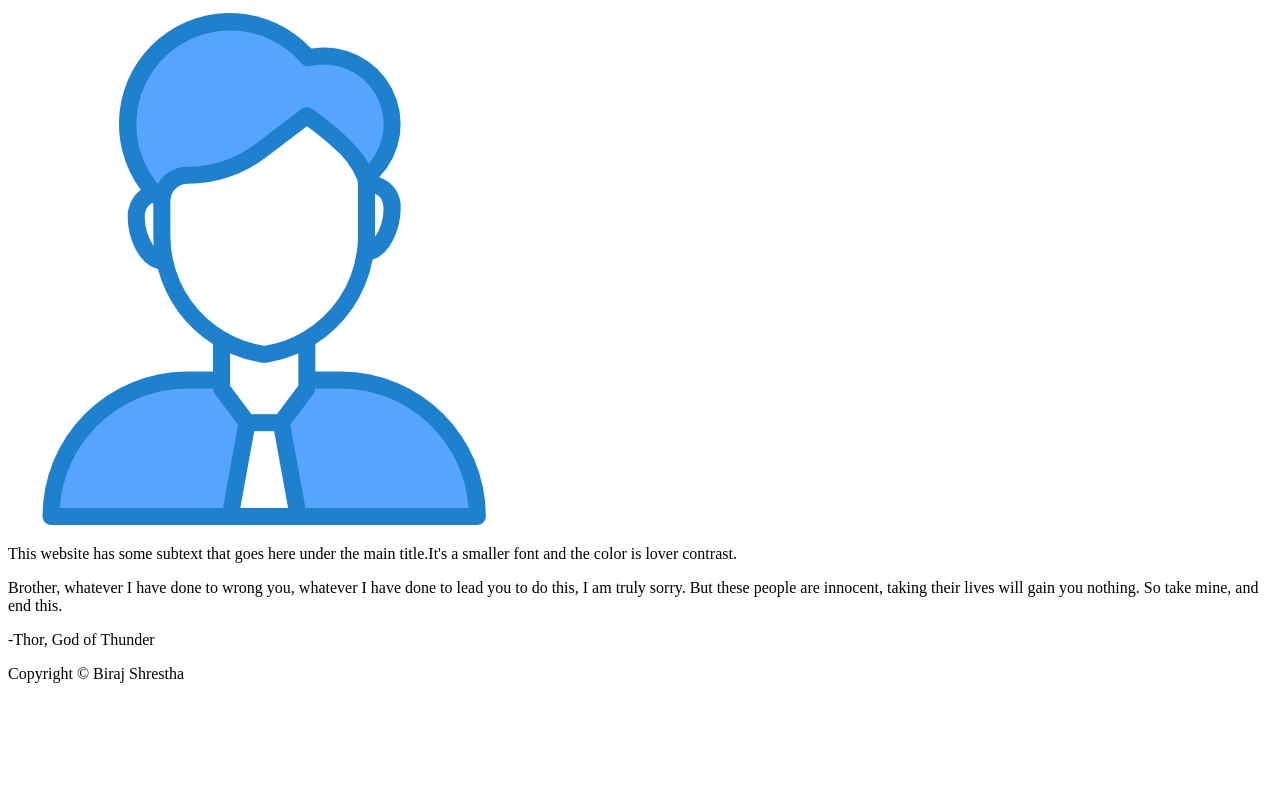
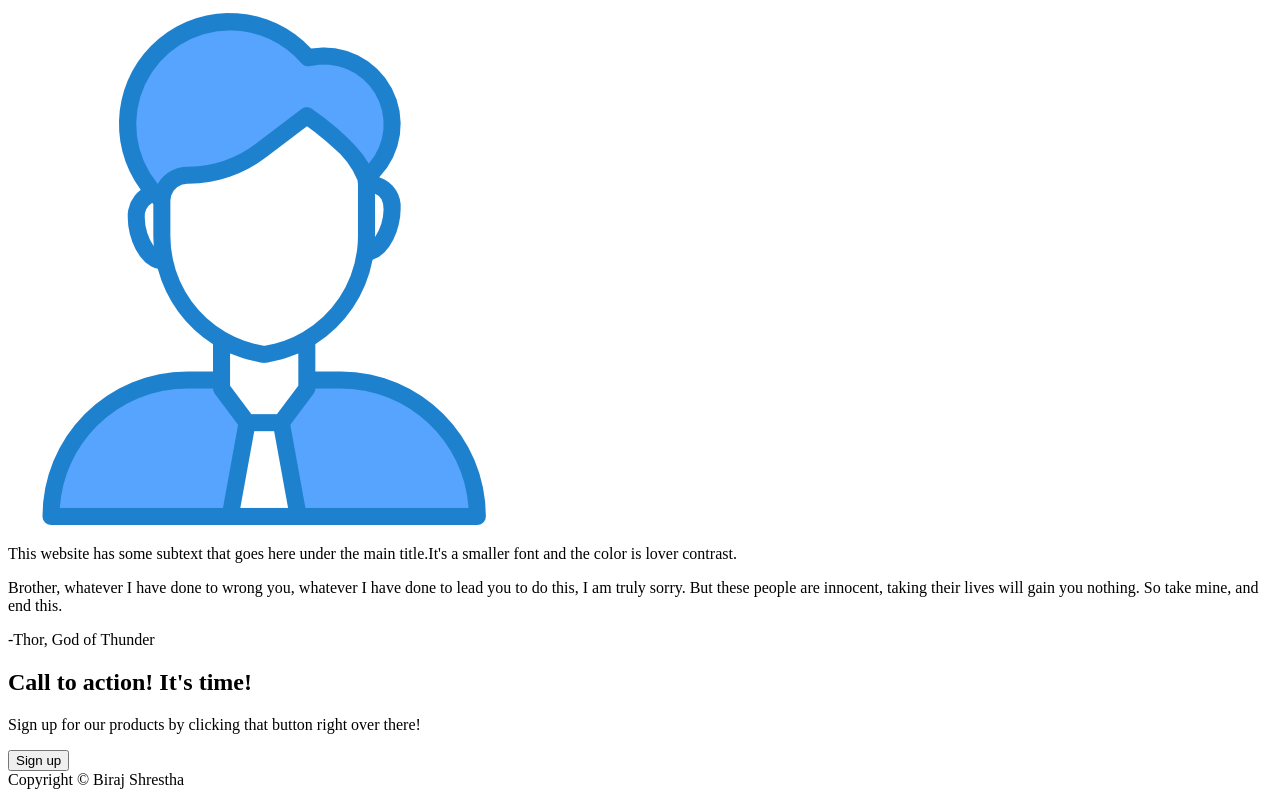
Before and after one commit to Sthabiraj/Landing-Page, a plain HTML site: page index.html in a window 1280 px wide. Shown: the part 1789-2586 px from the top of the page. Before the commit the page ends 2480 px from the top, so only its background shows below. Drawn offline with Linux system fonts and the light colour scheme.

Commit message:
finished html

```diff
--- a/index.html
+++ b/index.html
@@ -84,7 +84,17 @@
         <p class="author">-Thor, God of Thunder</p>
       </div>
 
-      <div class="4th-section"></div>
+      <div class="4th-section">
+        <div class="container">
+          <div class="text">
+            <h2>Call to action! It's time!</h2>
+            <p>
+              Sign up for our products by clicking that button right over there!
+            </p>
+          </div>
+          <button>Sign up</button>
+        </div>
+      </div>
     </div>
 
     <div class="footer">Copyright © Biraj Shrestha</div>
```
